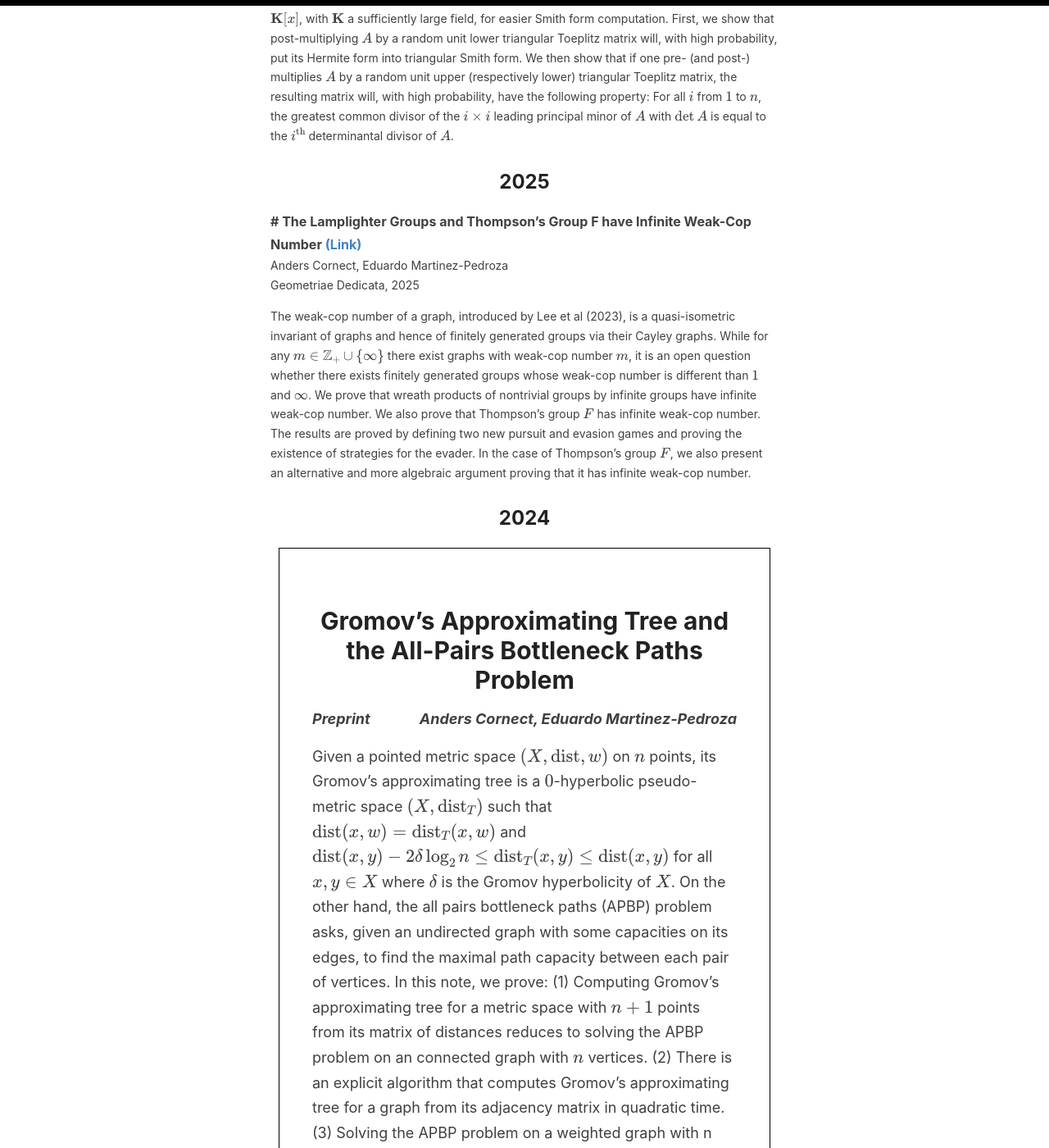
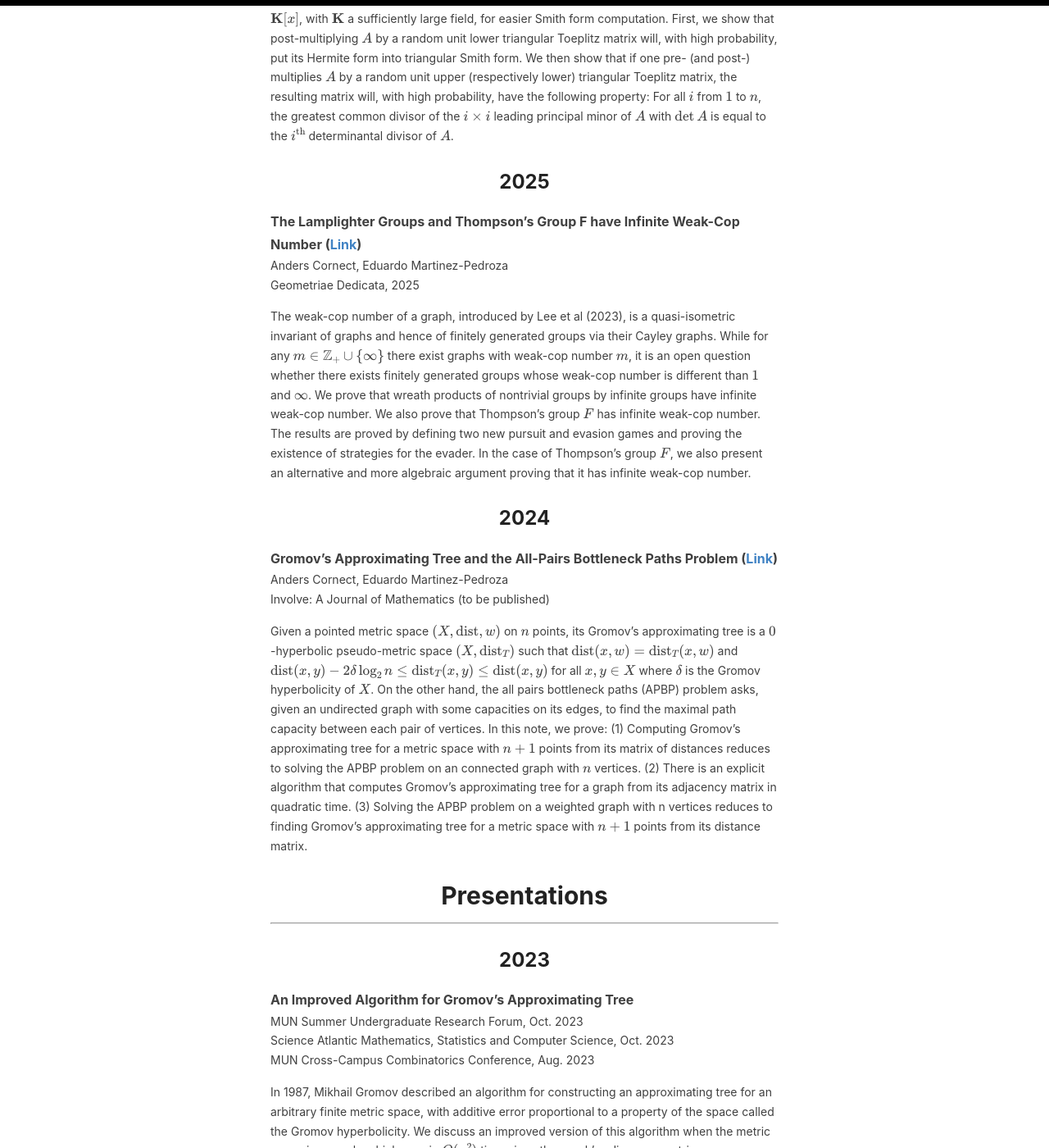
Before and after one commit to And-ers/And-ers.github.io, a Jekyll site: the page built from _pages/publications.md, in a window 1280 px wide and 1400 px high, scrolled down 430 px. Shown: the whole window at 82% size. Built offline with Jekyll 4.4.1, drawn with Linux system fonts in a browser that asks for light colours; some of the changed text lies outside the part shown.

Commit message:
modified:   _pages/publications.md

```diff
--- a/_pages/publications.md
+++ b/_pages/publications.md
@@ -31,7 +31,7 @@ We provide two contributions to the problem of preconditioning a nonsingular mat
 
 <p class="pubtitle" markdown="1">
 
-# The Lamplighter Groups and Thompson's Group F have Infinite Weak-Cop Number [(Link)](https://doi.org/10.1007/s10711-025-00991-x)
+The Lamplighter Groups and Thompson's Group F have Infinite Weak-Cop Number ([Link](https://doi.org/10.1007/s10711-025-00991-x))
 
 </p><p class="author" markdown="1">
 
@@ -46,24 +46,21 @@ The weak-cop number of a graph, introduced by Lee et al (2023), is a quasi-isome
 
 ## 2024
 
-<div class="stylebox" markdown="1">
+<div markdown="1">
 
-# [Gromov's Approximating Tree and the All-Pairs Bottleneck Paths Problem](https://arxiv.org/abs/2408.05338)
+<p class="pubtitle" markdown="1">
 
-<p style="text-align:left;" markdown="1">
+Gromov's Approximating Tree and the All-Pairs Bottleneck Paths Problem ([Link](https://arxiv.org/abs/2408.05338))
 
-***Preprint***
+</p><p class="author" markdown="1">
 
-<span style="float:right;" markdown="1">
+Anders Cornect, Eduardo Martinez-Pedroza<br>Involve: A Journal of Mathematics (to be published)
 
-***Anders Cornect, Eduardo Martinez-Pedroza***
-
-</span>
-
-</p>
+</p><p class="abstract" markdown="1">
 
 Given a pointed metric space \\((X,\mathrm{dist},w)\\) on \\(n\\) points, its Gromov's approximating tree is a \\(0\\)-hyperbolic pseudo-metric space \\((X,\mathrm{dist}_T)\\) such that \\(\mathrm{dist}(x,w)=\mathrm{dist}_T(x,w)\\) and \\(\mathrm{dist}(x,y)−2\delta\log_2n \le \mathrm{dist}_T(x,y) \le \mathrm{dist}(x,y)\\) for all \\(x,y \in X\\) where \\(\delta\\) is the Gromov hyperbolicity of \\(X\\). On the other hand, the all pairs bottleneck paths (APBP) problem asks, given an undirected graph with some capacities on its edges, to find the maximal path capacity between each pair of vertices. In this note, we prove: (1) Computing Gromov's approximating tree for a metric space with \\(n+1\\) points from its matrix of distances reduces to solving the APBP problem on an connected graph with \\(n\\) vertices. (2) There is an explicit algorithm that computes Gromov's approximating tree for a graph from its adjacency matrix in quadratic time. (3) Solving the APBP problem on a weighted graph with n vertices reduces to finding Gromov's approximating tree for a metric space with \\(n+1\\) points from its distance matrix.
 
+</p>
 </div>
 
 # Presentations
@@ -71,14 +68,23 @@ Given a pointed metric space \\((X,\mathrm{dist},w)\\) on \\(n\\) points, its Gr
 
 ## 2023
 
-<div class="stylebox" markdown="1">
+<div markdown="1">
 
-# An Improved Algorithm for Gromov's Approximating Tree
+<p class="pubtitle" markdown="1">
 
-*MUN Summer Undergraduate Research Forum, Oct. 2023; Science Atlantic Mathematics, Statistics and Computer Science, Oct. 2023; MUN Cross-Campus Combinatorics Conference, Aug. 2023*
+An Improved Algorithm for Gromov's Approximating Tree
+
+</p><p class="author" markdown="1">
+
+MUN Summer Undergraduate Research Forum, Oct. 2023<br>
+Science Atlantic Mathematics, Statistics and Computer Science, Oct. 2023<br>
+MUN Cross-Campus Combinatorics Conference, Aug. 2023
+
+</p><p class="abstract" markdown="1">
 
 In 1987, Mikhail Gromov described an algorithm for constructing an approximating tree for an arbitrary finite metric space, with additive error proportional to a property of the space called the Gromov hyperbolicity. We discuss an improved version of this algorithm when the metric space is a graph, which runs in \\(O(n^2)\\) time given the graph's adjacency matrix.
 
+</p>
 </div>
 
 ## 2022
```
